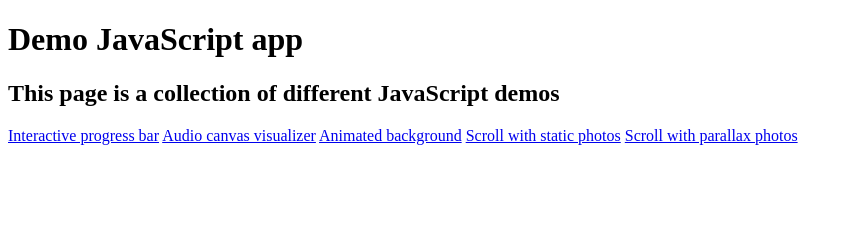
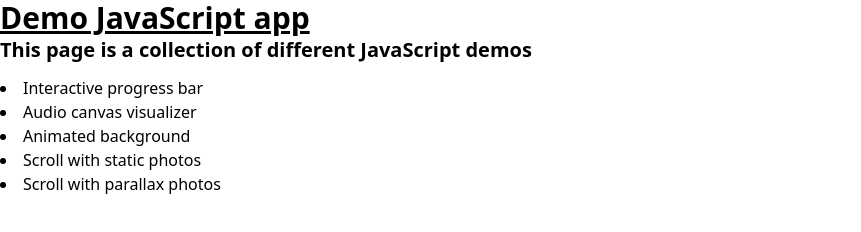
Before and after one commit to wojciechmarek/demo-js-apps, a plain HTML site: page index.html in a window 1280 px wide. Shown: the whole page, without its empty margins (0-861 px from the left). Drawn offline with nearby package versions, Linux system fonts and the light colour scheme.

Commit message:
feat: add styles to index html

```diff
--- a/index.html
+++ b/index.html
@@ -1,17 +1,33 @@
 <!DOCTYPE html>
 <html lang="en">
   <head>
-  <meta charset="UTF-8">
-  <meta name="viewport" content="width=device-width, initial-scale=1.0">
+    <meta charset="UTF-8" />
+    <meta name="viewport" content="width=device-width, initial-scale=1.0" />
     <title>Document</title>
+    <script src="https://cdn.tailwindcss.com"></script>
   </head>
   <body>
-  <h1>Demo JavaScript app</h1>
-  <h2>This page is a collection of different JavaScript demos</h2>
-  <a href="interactive-progress-bar/index.html">Interactive progress bar</a>
+    <h1 class="text-3xl font-extrabold underline">Demo JavaScript app</h1>
+    <h2 class="text-xl font-bold">
+      This page is a collection of different JavaScript demos
+    </h2>
+    <ul class="list-disc list-inside mt-3">
+      <li class="hover:text-blue-500">
+        <a href="interactive-progress-bar/index.html"
+          >Interactive progress bar</a
+        >
+      </li>
+      <li class="hover:text-blue-500">
         <a href="audio-canvas-visualizer/index.html">Audio canvas visualizer</a>
-  <a href="animated-background/index.html">Animated background</a>
+      </li>
+      <li class="hover:text-blue-500">
+        <a href="animated-background/index.html">Animated background</a></li>
+      <li class="hover:text-blue-500">
         <a href="scroll-with-static-photos/">Scroll with static photos</a>
+      </li>
+      <li class="hover:text-blue-500">
         <a href="scroll-with-parallax-photos/">Scroll with parallax photos</a>
+      </li>
+    </ul>
   </body>
 </html>
```
Lines whose indentation alone changed are shown as unchanged.
